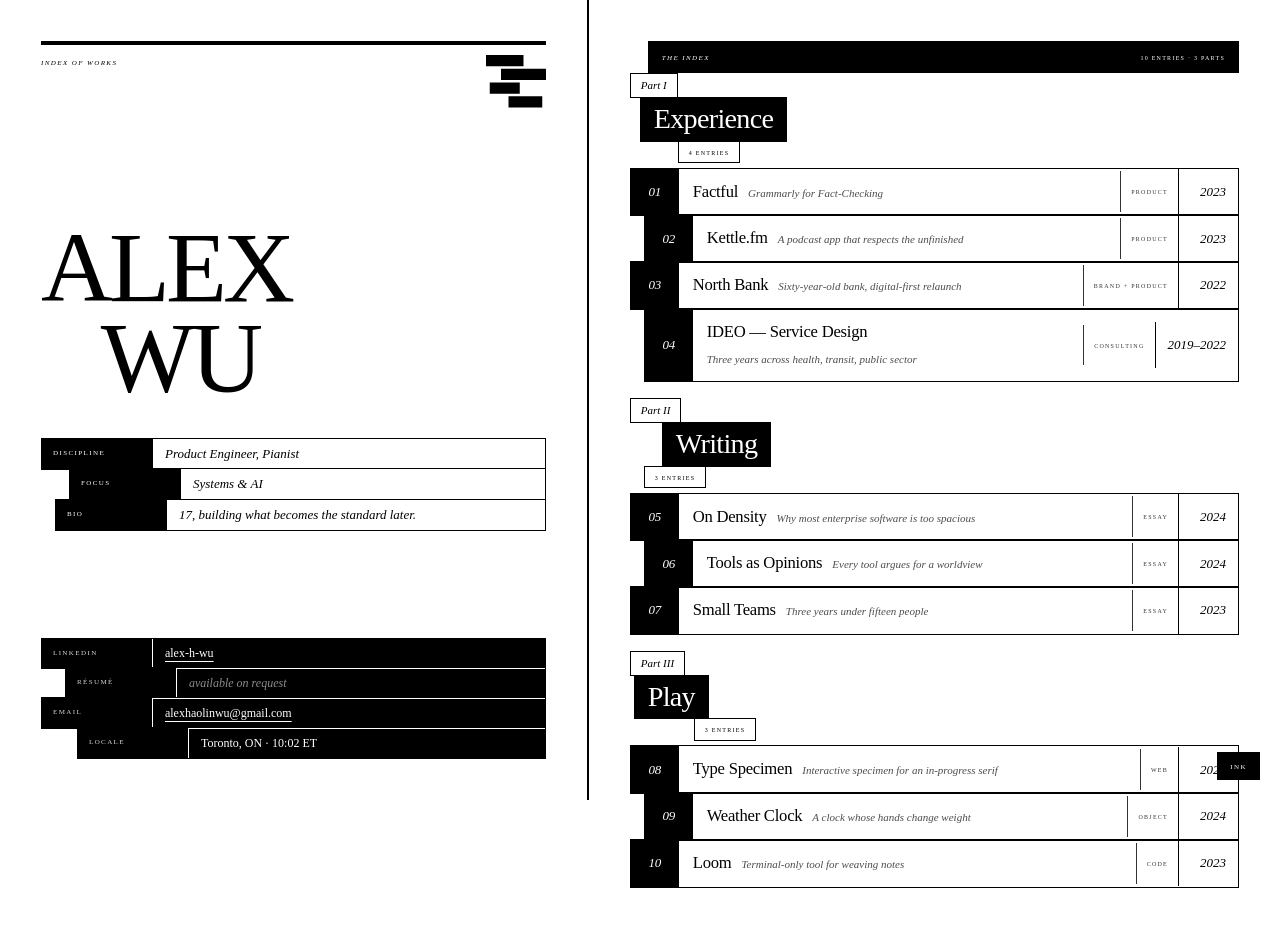
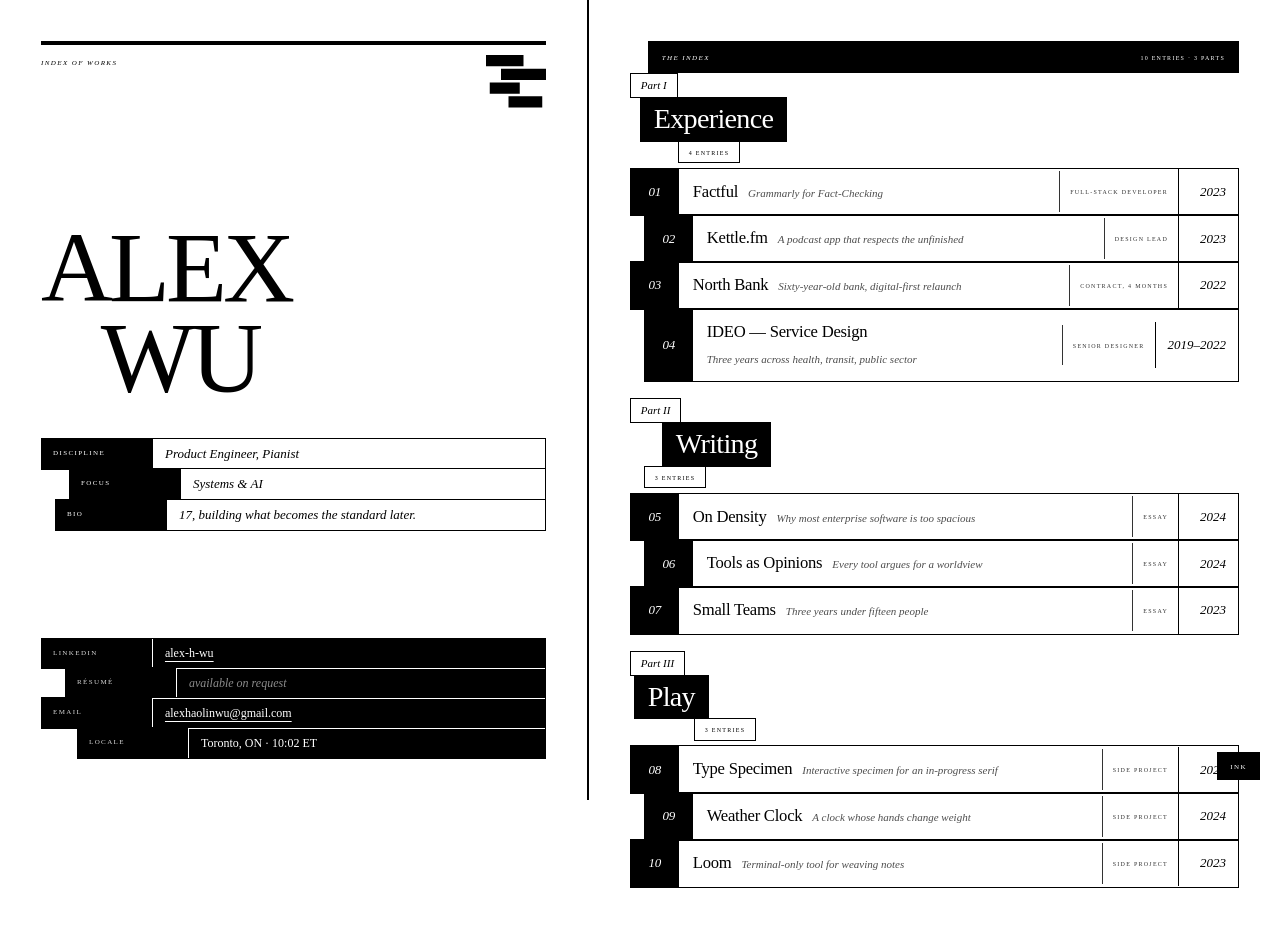
Before and after one commit to Ch33zig/portfolio, a Next.js app: page / in a window 1280 px wide. Shown: the top 926 px of the page. Built offline with nearby package versions, Linux system fonts and the light colour scheme.

Commit message:
entry meta edits

```diff
--- a/app/data.ts
+++ b/app/data.ts
@@ -4,7 +4,6 @@ export interface WorkItem {
   subtitle: string;
   year: string;
   role: string;
-  kind: string;
   preview: string;
   body?: string[];
   website?: string;
@@ -27,7 +26,6 @@ export const SECTIONS: Section[] = [
         subtitle: "Grammarly for Fact-Checking",
         year: "2023",
         role: "Full-Stack Developer",
-        kind: "Product",
         website: "factful.io",
         preview:
           "Somewhere in 2023, members of my team were on a Zoom call with the Ontario Ministry of Education, pitching Factful as an institutional writing tool. I wasn't on that call. I was 13, in China, and probably asleep.",
@@ -53,7 +51,6 @@ export const SECTIONS: Section[] = [
         subtitle: "A podcast app that respects the unfinished",
         year: "2023",
         role: "Design Lead",
-        kind: "Product",
         preview:
           "An iOS client that treats episodes as objects you collect rather than queues you grind through. Led the redesign of discovery, playback, and the social layer.",
         body: [
@@ -67,7 +64,6 @@ export const SECTIONS: Section[] = [
         subtitle: "Sixty-year-old bank, digital-first relaunch",
         year: "2022",
         role: "Contract, 4 months",
-        kind: "Brand + Product",
         preview:
           "Rebrand and product overhaul of a community bank. Identity, mobile app, marketing site, branch signage — all set in a custom serif drawn by a friend.",
         body: [
@@ -81,7 +77,6 @@ export const SECTIONS: Section[] = [
         subtitle: "Three years across health, transit, public sector",
         year: "2019–2022",
         role: "Senior Designer",
-        kind: "Consulting",
         preview:
           "Service design for clients including a regional transit authority, a children's hospital, and a state benefits agency. Wide problems, long timelines, tangible deliverables.",
         body: [
@@ -100,7 +95,6 @@ export const SECTIONS: Section[] = [
         subtitle: "Why most enterprise software is too spacious",
         year: "2024",
         role: "Essay",
-        kind: "Essay",
         preview:
           "The default in B2B design is to pad everything. The default in consumer design is to compress everything. Both are downstream of who's paying attention to the screen — and for how long.",
         body: [
@@ -113,7 +107,6 @@ export const SECTIONS: Section[] = [
         subtitle: "Every tool argues for a worldview",
         year: "2024",
         role: "Essay",
-        kind: "Essay",
         preview:
           "Figma argues that design is parallel. Linear argues that work is a sequence. Notion argues that everything is a page. The tool you reach for is a vote.",
         body: [
@@ -126,7 +119,6 @@ export const SECTIONS: Section[] = [
         subtitle: "Three years under fifteen people",
         year: "2023",
         role: "Essay",
-        kind: "Essay",
         preview:
           "The romance of the small team is mostly accurate. The part nobody talks about is how much of your day is spent being the only person who notices something.",
       },
@@ -142,7 +134,6 @@ export const SECTIONS: Section[] = [
         subtitle: "Interactive specimen for an in-progress serif",
         year: "2025",
         role: "Side project",
-        kind: "Web",
         preview:
           "A drawing tool and live specimen for a contemporary serif I'm cutting with a friend. The page responds to cursor proximity to demonstrate the optical sizes.",
       },
@@ -152,7 +143,6 @@ export const SECTIONS: Section[] = [
         subtitle: "A clock whose hands change weight",
         year: "2024",
         role: "Side project",
-        kind: "Object",
         preview: "Heavier strokes when it's about to rain. It's a joke. It also works.",
       },
       {
@@ -161,7 +151,6 @@ export const SECTIONS: Section[] = [
         subtitle: "Terminal-only tool for weaving notes",
         year: "2023",
         role: "Side project",
-        kind: "Code",
         preview:
           "A two-hundred-line Go program for stitching together notes from disparate files. I use it every day.",
       },
--- a/app/entry/[id]/EntryPage.tsx
+++ b/app/entry/[id]/EntryPage.tsx
@@ -276,13 +276,13 @@ export default function EntryPage({
             animate="show"
           >
             <MetaBlock label="Year" value={item.year} offset={0} />
+            <MetaBlock label="Role" value={item.role} offset={24} />
             <MetaBlock
               label="Website"
               value={item.website ?? item.role}
               href={item.website ? `https://${item.website}` : undefined}
-              offset={24}
+              offset={8}
             />
-            <MetaBlock label="Kind" value={item.kind} offset={8} />
           </motion.div>
         </div>
 
--- a/app/portfolio.tsx
+++ b/app/portfolio.tsx
@@ -445,7 +445,7 @@ function IndexRow({
             alignItems: "center",
           }}
         >
-          {item.kind}
+          {item.role}
         </span>
 
         {/* Year */}
```
